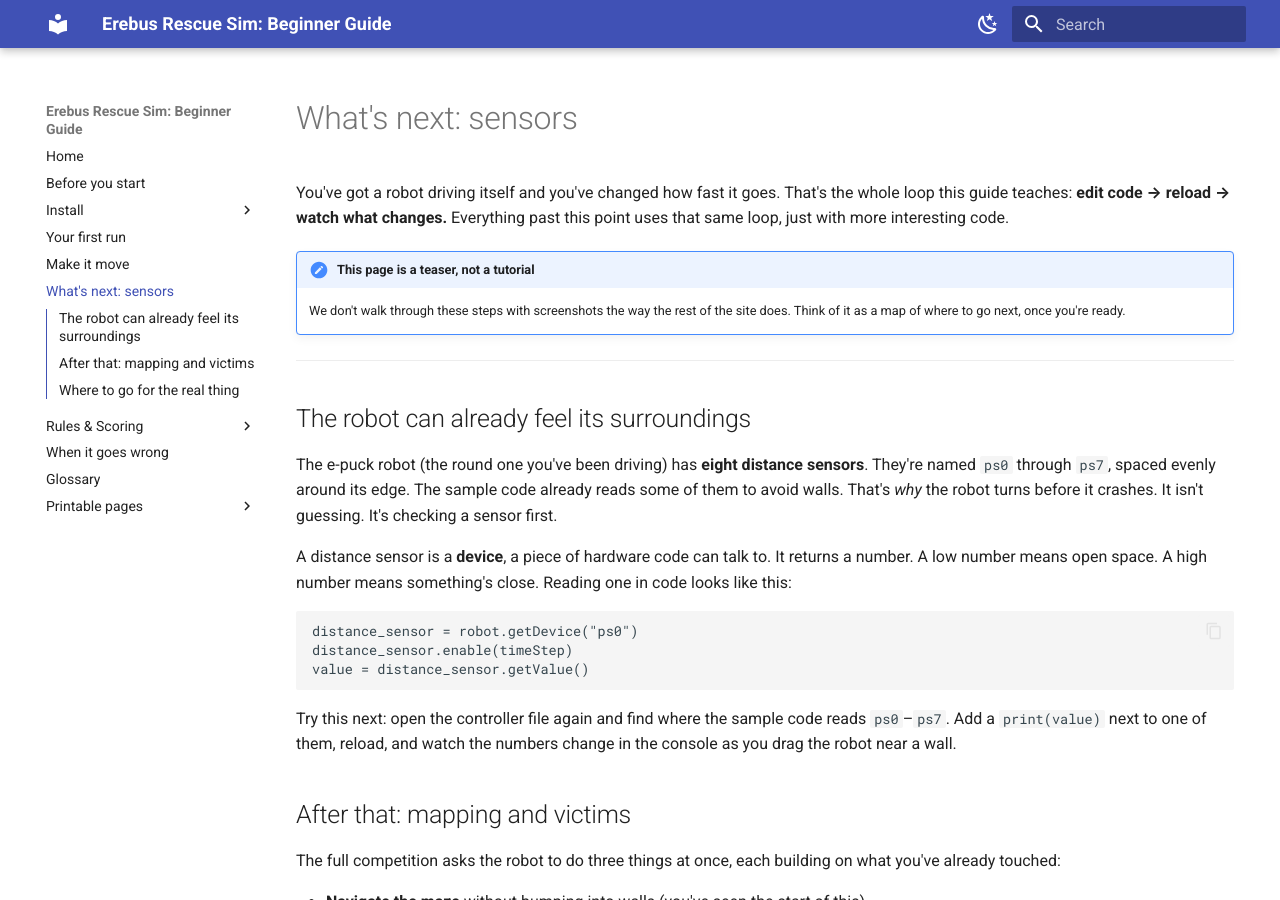
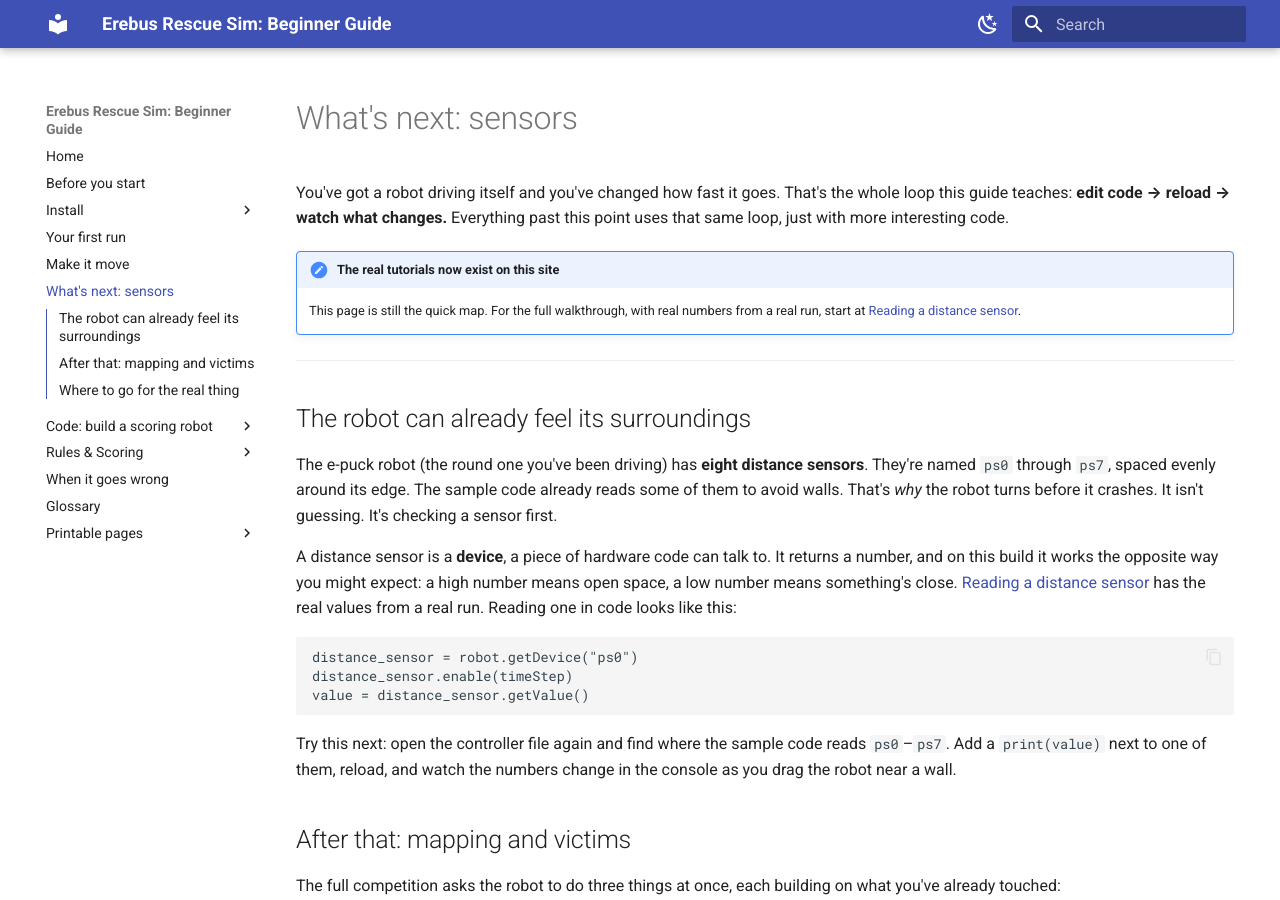
Before and after one commit to talkingj/rcja-rescue-sim-resources, an MkDocs documentation site: the page built from docs/next-steps.md, in a window 1280 px wide and 900 px high. Built offline with MkDocs 1.6.1 and Material for MkDocs 9.7.7, drawn with Linux system fonts in a browser that asks for light colours.

Commit message:
Add C1: Reading a distance sensor
Trialled on world1 with Webots R2023b / Erebus 26.1: quotes real ps0-ps7
values observed in open space and pressed against a wall, and corrects a
sensor-direction claim in next-steps.md that had it backwards.

````diff
--- a/docs/next-steps.md
+++ b/docs/next-steps.md
@@ -4,9 +4,9 @@ You've got a robot driving itself and you've changed how fast it goes. That's th
 guide teaches: **edit code → reload → watch what changes.** Everything past this point uses that
 same loop, just with more interesting code.
 
-!!! note "This page is a teaser, not a tutorial"
-    We don't walk through these steps with screenshots the way the rest of the site does. Think of
-    it as a map of where to go next, once you're ready.
+!!! note "The real tutorials now exist on this site"
+    This page is still the quick map. For the full walkthrough, with real numbers from a real run,
+    start at [Reading a distance sensor](code-sensors.md).
 
 ---
 
@@ -17,9 +17,10 @@ The e-puck robot (the round one you've been driving) has **eight distance sensor
 avoid walls. That's *why* the robot turns before it crashes. It isn't guessing. It's checking a
 sensor first.
 
-A distance sensor is a **device**, a piece of hardware code can talk to. It returns a number. A low
-number means open space. A high number means something's close. Reading one in code looks like
-this:
+A distance sensor is a **device**, a piece of hardware code can talk to. It returns a number, and on
+this build it works the opposite way you might expect: a high number means open space, a low number
+means something's close. [Reading a distance sensor](code-sensors.md) has the real values from a
+real run. Reading one in code looks like this:
 
 ```python
 distance_sensor = robot.getDevice("ps0")
--- a/mkdocs.yml
+++ b/mkdocs.yml
@@ -42,6 +42,8 @@ nav:
   - Your first run: first-run.md
   - Make it move: make-it-move.md
   - "What's next: sensors": next-steps.md
+  - "Code: build a scoring robot":
+      - Reading a distance sensor: code-sensors.md
   - Rules & Scoring:
       - Quick briefing: briefing.md
       - Classroom workshop (45-60 min): workshop.md
````
Also changed, not shown: docs/code-sensors.md (added, +136 -0 lines).
